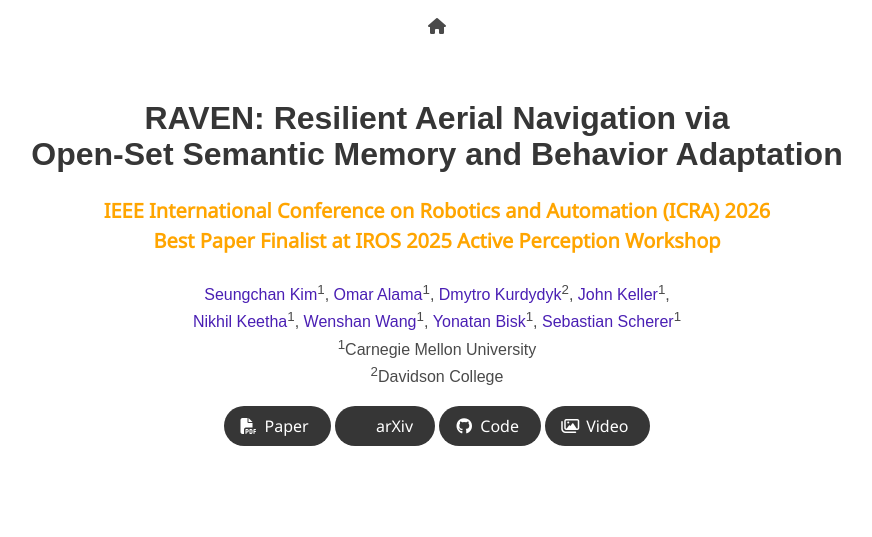
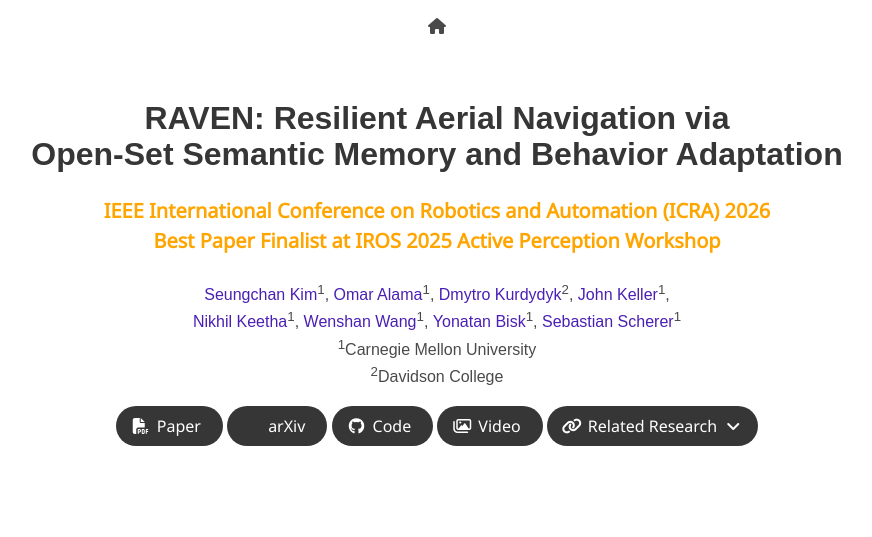
Before and after one commit to raven-semantic/raven-semantic.github.io, a plain HTML site: page index.html in a window 1280 px wide. Shown: the top 537 px of the page, without its empty margins (203-1075 px from the left). Drawn offline with nearby package versions, Linux system fonts and the light colour scheme; some icons are missing; a web font is replaced by a local one.

Commit message:
added related research dropdown button

```diff
--- a/index.html
+++ b/index.html
@@ -214,6 +214,33 @@
                     </span>
                     <span>Video</span>
                   </a>
+                </span>
+                <!--Related Works Dropdown-->
+                <span class="link-block">
+                  <div class="dropdown is-hoverable" style="vertical-align: middle;">
+                    <div class="dropdown-trigger">
+                      <a class="external-link button is-normal is-rounded is-dark" aria-haspopup="true" aria-controls="dropdown-menu">
+                        <span class="icon">
+                          <i class="fas fa-link"></i>
+                        </span>
+                        <span>Related Research</span>
+                        <span class="icon is-small">
+                          <i class="fas fa-angle-down" aria-hidden="true"></i>
+                        </span>
+                      </a>
+                    </div>
+                    <div class="dropdown-menu" id="dropdown-menu" role="menu">
+                      <div class="dropdown-content">
+                        <a href="https://rayfronts.github.io" class="dropdown-item" target="_blank">
+                          RayFronts
+                        </a>
+                        <a href="https://radseg-ovss.github.io" class="dropdown-item" target="_blank">
+                          RADSeg
+                        </a>
+                      </div>
+                    </div>
+                  </div>
+                </span>
               </div>
             </div>
           </div>
```
